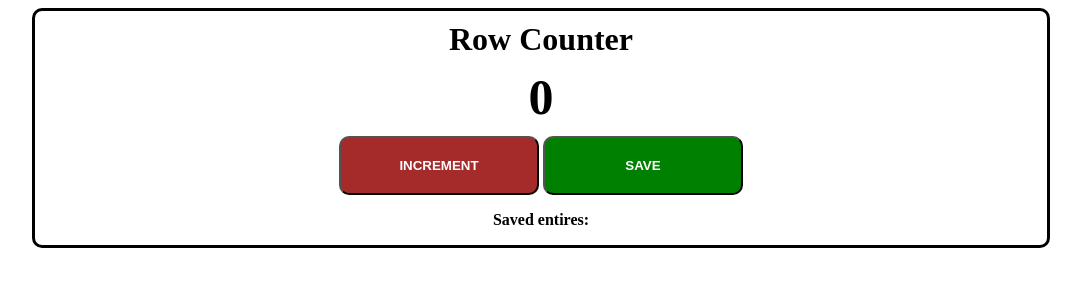
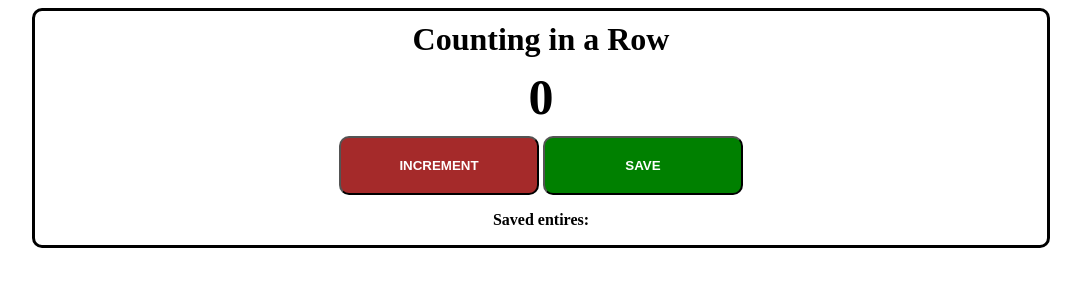
Before and after one commit to Ademez/counterApp, a plain HTML site: page index.html in a window 1280 px wide. Shown: the whole page, without its empty margins (99-1180 px from the left). Drawn offline with Linux system fonts and the light colour scheme.

Commit message:
Update index.html
Updating Counter Heading

```diff
--- a/index.html
+++ b/index.html
@@ -8,7 +8,7 @@
 </head>
 <body>
     <div class="container">
-        <h1>Row Counter</h1>
+        <h1>Counting in a Row</h1>
         <h2 id="count-el">0</h2>
         <button id="increment-btn" onclick="increment()">INCREMENT</button>
         <button id = "save-btn" onclick = "save()">SAVE</button>
```
